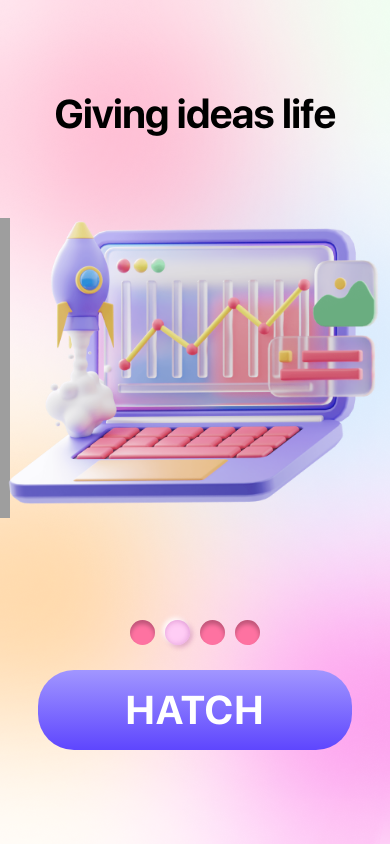
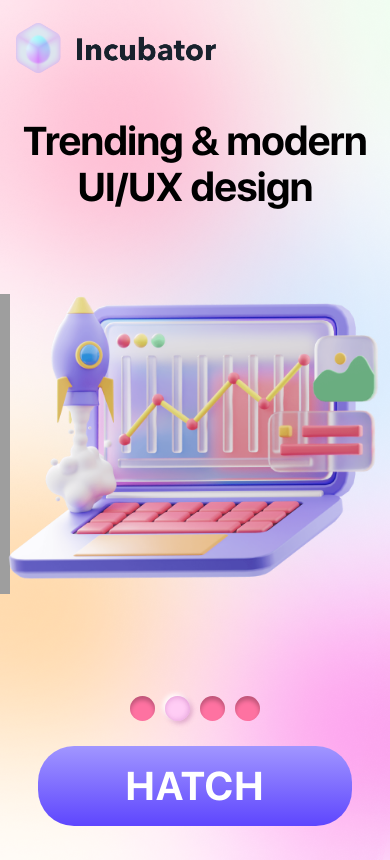
Before and after one commit to sahal-imran/Hash-plan-Form, a Next.js app: page / in a window 390 px wide. Built offline with nearby package versions, Linux system fonts and the light colour scheme; grey boxes are pictures that could not be loaded.

Commit message:
logo set

```diff
--- a/components/Home/Home.jsx
+++ b/components/Home/Home.jsx
@@ -24,13 +24,22 @@ const settings = {
 function Home() {
   return (
     <>
-      <Box className={'Home-Content-Box'} sx={{ width: '100%', height: '100vh', display: 'flex', justifyContent: 'center', alignItems: 'center', flexDirection: 'column' }} >
+      <Box className={'Home-Content-Box'} sx={{ width: '100%', display: 'flex', justifyContent: 'center', alignItems: 'center', flexDirection: 'column', }} >
+        {/* Logo Bar */}
+        <Box sx={{ width: '100%', height: '100px', display: 'flex', justifyContent: 'start', alignItems: 'center', px: { md: 4, xs: 2 } }} >
+          <Link href={'/'} >
+            <AnchorLink sx={{ textDecoration: 'none', cursor: 'pointer' }} >
+              <Image src={'/logo.png'} width={200} height={50} objectFit='contain' />
+            </AnchorLink>
+          </Link>
+        </Box>
+        <Box sx={{ width: '100%', minHeight: '90vh', display: 'flex', justifyContent: 'center', alignItems: 'center', flexDirection: 'column',pb:{md:0,xs:2} }} >
           {/* Slider */}
           <Box sx={{ width: { md: '400px', xs: '100%' }, mb: 6 }} >
             <Slider style={{ width: '100%', height: '100%' }} {...settings}>
               <Box sx={{ position: 'relative', width: '100%', height: '100%', display: 'flex', justifyContent: 'center', alignItems: 'center', flexDirection: 'column' }} >
-              <Typography variant='h1' sx={{ fontFamily: 'sf-ui-display', fontSize: { md: '50px', xs: '40px' }, lineHeight: '40px', fontWeight: '700', color: '#000000', mb: 2, textAlign: 'center' }} >
-                Giving ideas life
+                <Typography variant='h1' sx={{ fontFamily: 'sf-ui-display', fontSize: { md: '46px', xs: '40px' }, lineHeight: '46px', fontWeight: '700', color: '#000000', mb: 2, textAlign: 'center' }} >
+                  Bring your ideas to life
                 </Typography>
                 <Box className={'EggBox'} sx={{ m: 'auto', display: 'flex', justifyContent: 'center', alignItems: 'center', width: '400px', height: '436.46px' }} >
                   <Box id='egg' >
@@ -39,24 +48,24 @@ function Home() {
                 </Box>
               </Box>
               <Box sx={{ position: 'relative', width: '100%', height: '100%', display: 'flex', justifyContent: 'center', alignItems: 'center', flexDirection: 'column' }} >
-              <Typography variant='h1' sx={{ fontFamily: 'sf-ui-display', fontSize: { md: '50px', xs: '40px' }, lineHeight: '40px', fontWeight: '700', color: '#000000', mb: 2, textAlign: 'center' }} >
-                Giving ideas life
+                <Typography variant='h1' sx={{ fontFamily: 'sf-ui-display', fontSize: { md: '46px', xs: '40px' }, lineHeight: '46px', fontWeight: '700', color: '#000000', mb: 2, textAlign: 'center' }} >
+                  Trending & modern UI/UX design
                 </Typography>
                 <Box sx={{ display: 'flex', justifyContent: 'center', alignItems: 'center', }} >
                   <Image src={'/svg/icon_1.png'} priority width={400} height={436} objectFit='contain' />
                 </Box>
               </Box>
               <Box sx={{ position: 'relative', width: '100%', height: '100%', display: 'flex', justifyContent: 'center', alignItems: 'center', flexDirection: 'column' }} >
-              <Typography variant='h1' sx={{ fontFamily: 'sf-ui-display', fontSize: { md: '50px', xs: '40px' }, lineHeight: '40px', fontWeight: '700', color: '#000000', mb: 2, textAlign: 'center' }} >
-                Giving ideas life
+                <Typography variant='h1' sx={{ fontFamily: 'sf-ui-display', fontSize: { md: '46px', xs: '40px' }, lineHeight: '46px', fontWeight: '700', color: '#000000', mb: 2, textAlign: 'center' }} >
+                  Mobile optimized layout
                 </Typography>
                 <Box sx={{ m: 'auto', display: 'flex', justifyContent: 'center', alignItems: 'center', }} >
                   <Image src={'/svg/icon_2.png'} priority width={400} height={436} objectFit='contain' />
                 </Box>
               </Box>
               <Box sx={{ position: 'relative', width: '100%', height: '100%', display: 'flex', justifyContent: 'center', alignItems: 'center', flexDirection: 'column' }} >
-              <Typography variant='h1' sx={{ fontFamily: 'sf-ui-display', fontSize: { md: '50px', xs: '40px' }, lineHeight: '40px', fontWeight: '700', color: '#000000', mb: 2, textAlign: 'center' }} >
-                Giving ideas life
+                <Typography variant='h1' sx={{ fontFamily: 'sf-ui-display', fontSize: { md: '46px', xs: '40px' }, lineHeight: '46px', fontWeight: '700', color: '#000000', mb: 2, textAlign: 'center' }} >
+                  Custom branded graphics
                 </Typography>
                 <Box sx={{ m: 'auto', display: 'flex', justifyContent: 'center', alignItems: 'center', }} >
                   <Image src={'/svg/icon_3_purple.png'} priority width={360} height={436} objectFit='contain' />
@@ -70,6 +79,7 @@ function Home() {
             </AnchorLink>
           </Link>
         </Box>
+      </Box>
 
     </>
   )
```
Also changed, not shown: components/Contact/Contact.jsx (+16 -3 lines), public/logo.png (added), public/svg/icon_2.png. Lines whose indentation alone changed are shown as unchanged.
